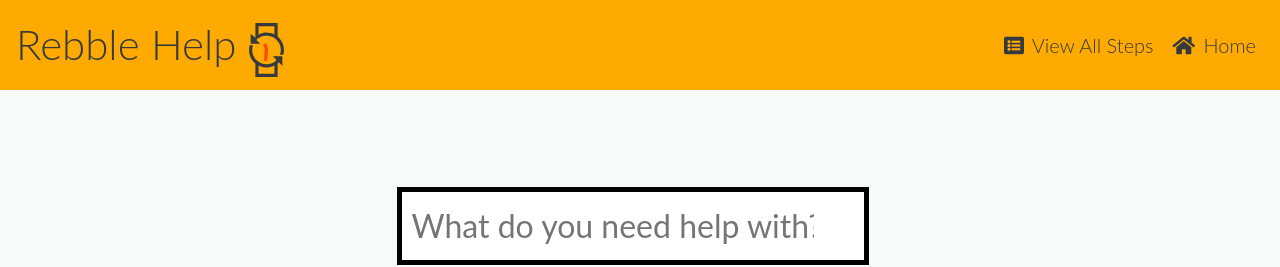
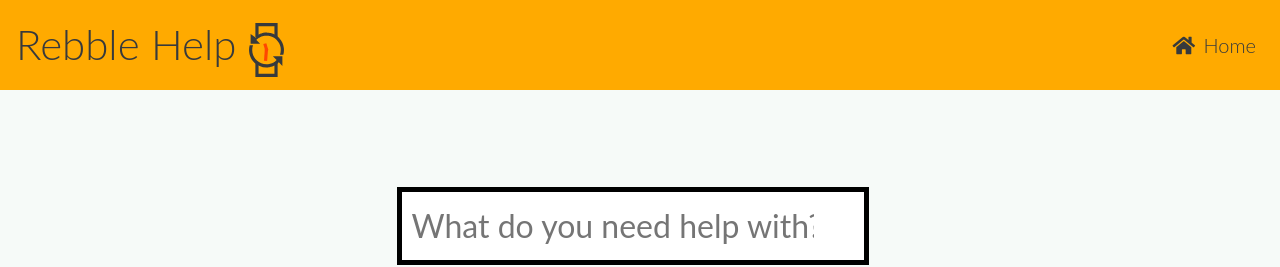
Before and after one commit to pebble-dev/rebble-help, a Jekyll site: the page built from index.html, in a window 1280 px wide. Shown: the top 267 px of the page. Built offline with Jekyll 4.4.1, drawn with Linux system fonts in a browser that asks for light colours; nearby versions of some CDN libraries; the list of posts is cut into pages by our own code.

```diff
--- a/_includes/header.html
+++ b/_includes/header.html
@@ -17,10 +17,10 @@
             <li class="nav-item steps">
               <div class="helpquote dark">
                 {% if page.prompt %}
-                    <i class="fas fa-angle-double-right"></i> {{ page.prompt }}
+                <i class="fas fa-angle-double-right"></i> {{ page.prompt }}
 
                     <div>
-                        <i class="fas fa-walking"></i> <span id="stepStatus"></span>
+                        <i class="fas fa-walking" id="stepsman"></i> <span id="stepStatus"></span>
                     </div>
 
                 {% endif %}
@@ -29,12 +29,14 @@
 
           </ul>
           <ul class="navbar-nav navbar-dark nav-flex-icons">
+            {% if page.url != "/" %}
             <li class="nav-item " id="viewAllOn">
                 <a class="nav-link" href="{{ page.link }}?viewall=true"> <i class="fas fa-list-alt"></i> View All Steps</a>
             </li>
             <li class="nav-item hidden" id="viewAllOff">
                 <a class="nav-link" href="{{ page.link }}?viewall=false"> <i class="fas fa-shoe-prints"></i> Step-by-step</a>
             </li>
+            {% endif %}
             <li class="nav-item">
               <a class="nav-link" href="{% if page.url == "/" %} https://rebble.io {% else %}/{% endif %}"> <i class="fas fa-home"></i> Home </a>
             </li>
```
